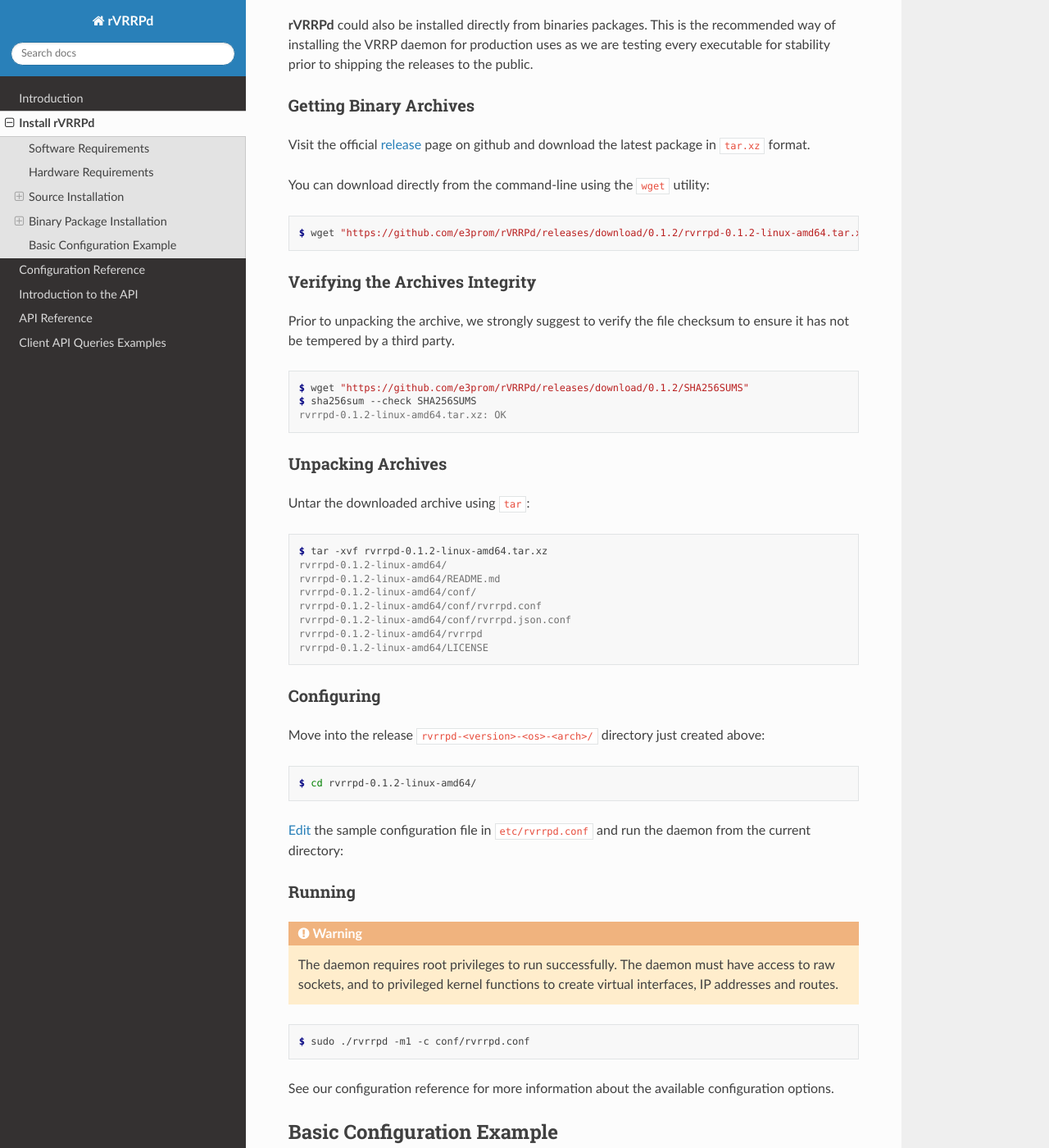
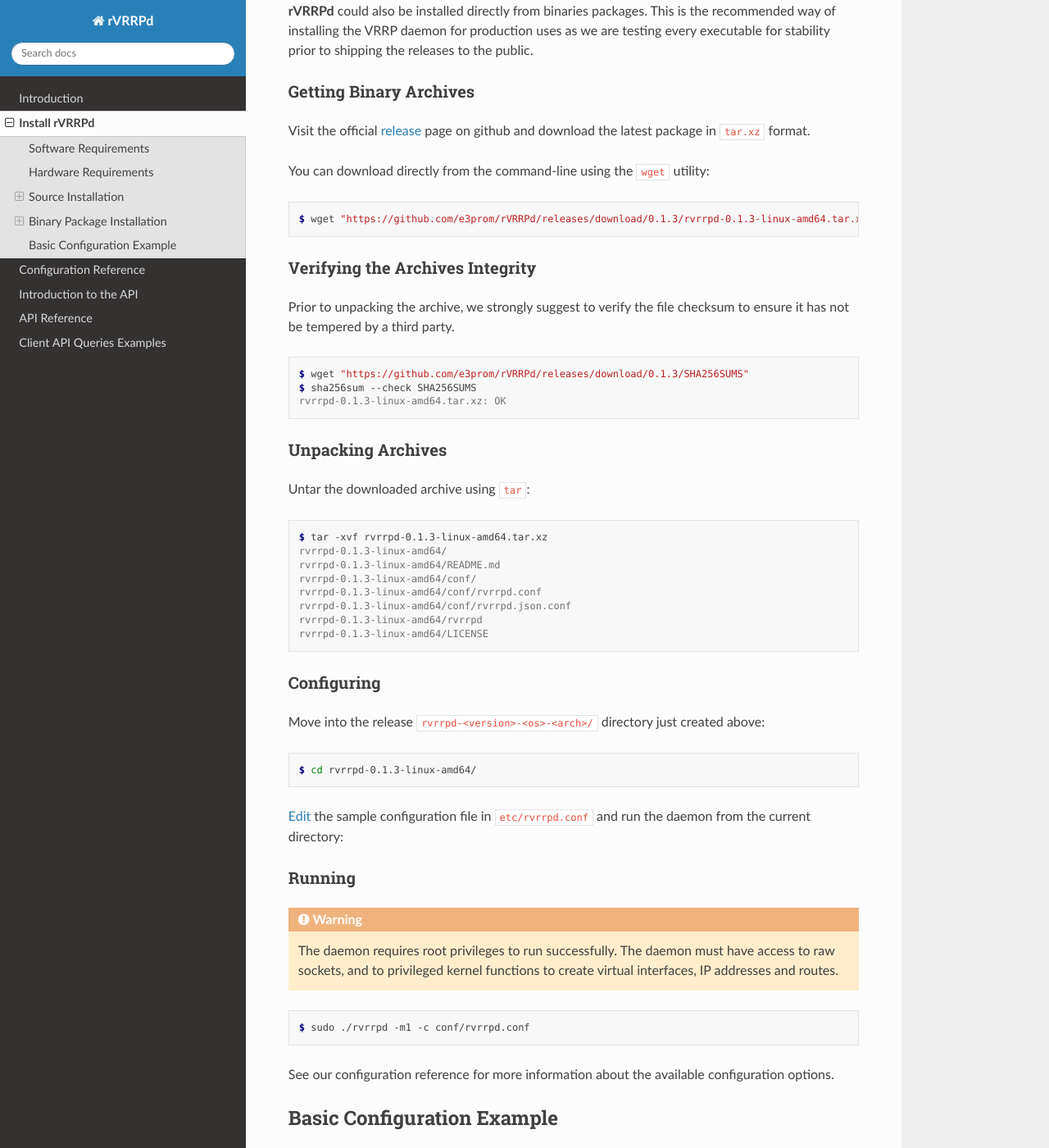
Before and after one commit to e3prom/rVRRPd, a Sphinx documentation site: the page built from docs/config/install.rst, in a window 1280 px wide and 1400 px high, scrolled down 2846 px. Shown: the whole window at 82% size. Built offline with Sphinx 7.4.7 and the Read the Docs theme 2.0.0, drawn with Linux system fonts in a browser that asks for light colours; some of the changed text lies outside the part shown.

```diff
--- a/docs/config/install.rst
+++ b/docs/config/install.rst
@@ -67,14 +67,13 @@ We will now clone the source from our official `github repository <https://githu
 Switching to Stable Release
 ^^^^^^^^^^^^^^^^^^^^^^^^^^^
 We move to the ``rvrrpd`` directory just created by git and we will
-switch to the latest stable release (here version ``0.1.2``):
+switch to the latest stable release (here version ``0.1.3``):
 
 .. code-block:: console
 
     $ cd rvrrpd
-    $ git checkout tags/0.1.2
+    $ git checkout tags/0.1.3
     [...]
-    HEAD is now at e604562... Added more cond. compilation for FreeBSD
 
 Invoking the Build Process
 ^^^^^^^^^^^^^^^^^^^^^^^^^^
@@ -154,7 +153,7 @@ You can download directly from the command-line using the ``wget`` utility:
 
 .. code-block:: console
 
-    $ wget "https://github.com/e3prom/rVRRPd/releases/download/0.1.2/rvrrpd-0.1.2-linux-amd64.tar.xz"
+    $ wget "https://github.com/e3prom/rVRRPd/releases/download/0.1.3/rvrrpd-0.1.3-linux-amd64.tar.xz"
 
 Verifying the Archives Integrity
 ^^^^^^^^^^^^^^^^^^^^^^^^^^^^^^^^
@@ -163,9 +162,9 @@ to ensure it has not be tempered by a third party.
 
 .. code-block:: console
 
-  $ wget "https://github.com/e3prom/rVRRPd/releases/download/0.1.2/SHA256SUMS"
+  $ wget "https://github.com/e3prom/rVRRPd/releases/download/0.1.3/SHA256SUMS"
   $ sha256sum --check SHA256SUMS
-  rvrrpd-0.1.2-linux-amd64.tar.xz: OK
+  rvrrpd-0.1.3-linux-amd64.tar.xz: OK
 
 Unpacking Archives
 ^^^^^^^^^^^^^^^^^^
@@ -173,14 +172,14 @@ Untar the downloaded archive using ``tar``:
 
 .. code-block:: console
 
-    $ tar -xvf rvrrpd-0.1.2-linux-amd64.tar.xz
-    rvrrpd-0.1.2-linux-amd64/
-    rvrrpd-0.1.2-linux-amd64/README.md
-    rvrrpd-0.1.2-linux-amd64/conf/
-    rvrrpd-0.1.2-linux-amd64/conf/rvrrpd.conf
-    rvrrpd-0.1.2-linux-amd64/conf/rvrrpd.json.conf
-    rvrrpd-0.1.2-linux-amd64/rvrrpd
-    rvrrpd-0.1.2-linux-amd64/LICENSE
+    $ tar -xvf rvrrpd-0.1.3-linux-amd64.tar.xz
+    rvrrpd-0.1.3-linux-amd64/
+    rvrrpd-0.1.3-linux-amd64/README.md
+    rvrrpd-0.1.3-linux-amd64/conf/
+    rvrrpd-0.1.3-linux-amd64/conf/rvrrpd.conf
+    rvrrpd-0.1.3-linux-amd64/conf/rvrrpd.json.conf
+    rvrrpd-0.1.3-linux-amd64/rvrrpd
+    rvrrpd-0.1.3-linux-amd64/LICENSE
 
 Configuring
 ^^^^^^^^^^^^
@@ -189,7 +188,7 @@ created above:
 
 .. code-block:: console
 
-    $ cd rvrrpd-0.1.2-linux-amd64/
+    $ cd rvrrpd-0.1.3-linux-amd64/
 
 :ref:`Edit <config_example>` the sample configuration file in
 ``etc/rvrrpd.conf`` and run the daemon from the current directory:
```
Also changed, not shown: README.md (+2 -2 lines), docs/config/reference.rst (+36 -0 lines).
